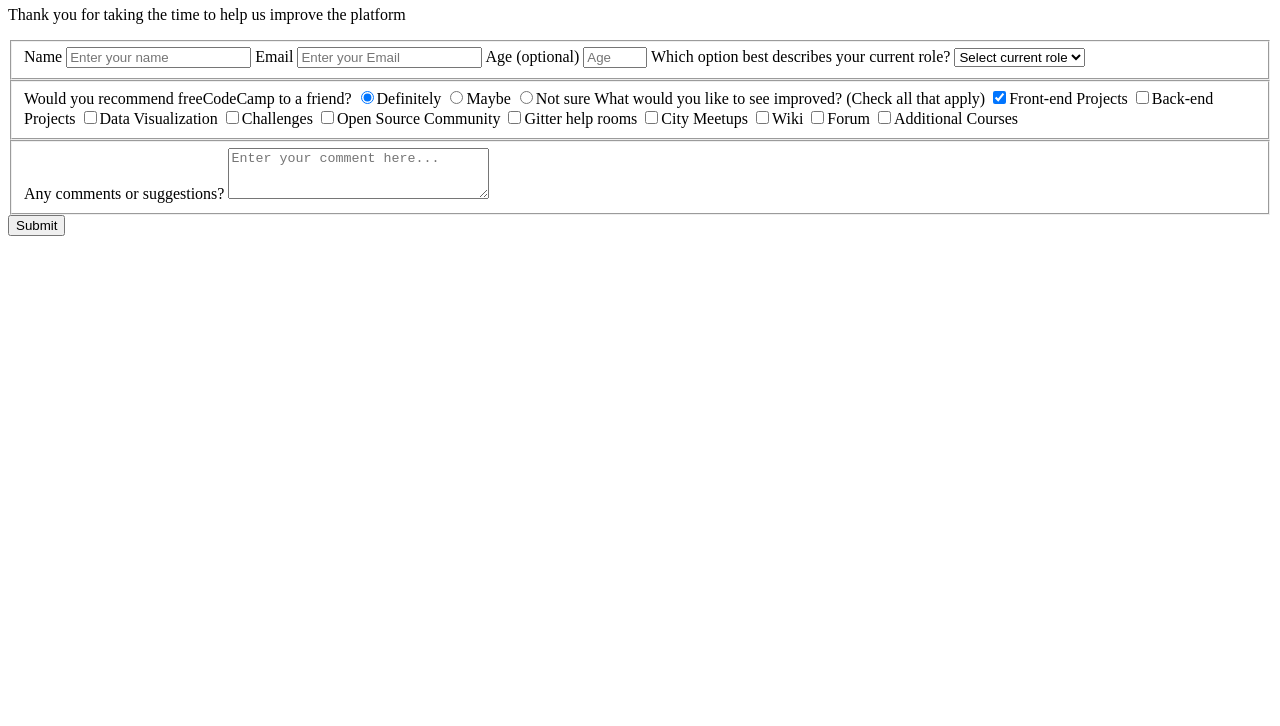
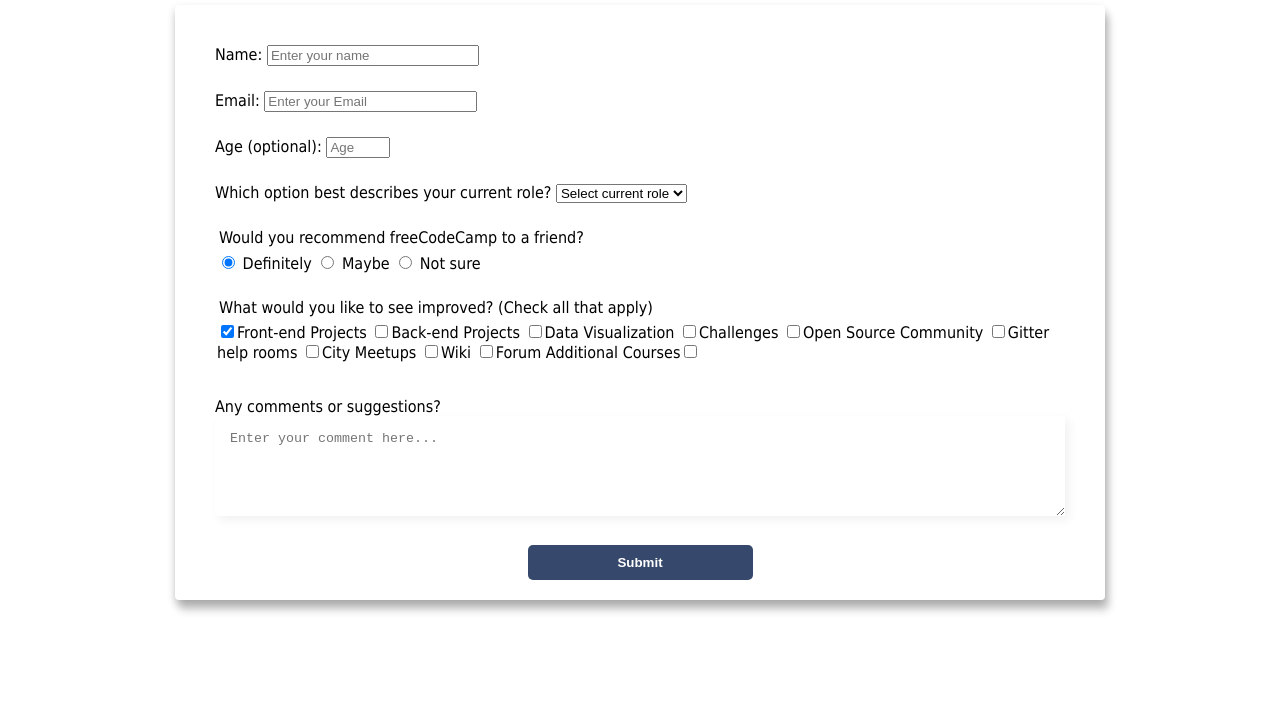
Before and after one commit to Ahmed-Mattar/FCC-Responsive_web_design, a plain HTML site: page Survey Form/index.html in a window 1280 px wide. Shown: the part 74-800 px from the top of the page. Drawn offline with Linux system fonts and the light colour scheme.

Commit message:
feat: use basic css to syle the form

```diff
--- a/Survey Form/index.html
+++ b/Survey Form/index.html
@@ -15,16 +15,23 @@
   </p>
 
   <form id="survey-form" action="">
-    <fieldset>
-      <label id="name-label">Name
+
+    <div class="form-group">
+      <label id="name-label" for="name">Name: </label>
       <input type="text" id="name" placeholder="Enter your name" required />
-      </label>
-      <label id="email-label">Email
-        <input type="email" id="email" required placeholder="Enter your Email" /></label>
-      <label id="number-label">Age (optional)
-        <input type="number" placeholder="Age" id="number" min="13" max="120" /></label>
+    </div>
+    <div class="form-group">
+      <label id="email-label" for="email">Email: </label>
+      <input type="email" id="email" required placeholder="Enter your Email" />
+    </div>
+    <div class="form-group">
+      <label id="number-label" for="number">Age (optional): </label>
+      <input id="number" type="number" placeholder="Age" min="13" max="120" />
+    </div>
 
-      <label>Which option best describes your current role?
+
+    <div class="form-group">
+      <label for="dropdown">Which option best describes your current role? </label>
       <select id="dropdown">
         <option>Select current role</option>
         <option>Student</option>
@@ -33,24 +40,29 @@
         <option>Prefer not to say</option>
         <option>other</option>
       </select>
-      </label>
+    </div>
 
 
 
 
+    <fieldset>
+      <legend>Would you recommend freeCodeCamp to a friend?</legend>
+
+      <input type="radio" id="Definitely" name="recommend" value="Definitely" checked>
+      <label for="Definitely">Definitely</label>
+
+
+      <input type="radio" id="Maybe" name="recommend" value="Maybe">
+      <label for="Maybe">Maybe</label>
+
+
+      <input type="radio" id="Not sure" name="recommend" value="Not sure">
+      <label for="Not sure">Not sure</label>
+
     </fieldset>
 
     <fieldset>
-
-      <label>
-        Would you recommend freeCodeCamp to a friend?
-        <label><input type="radio" checked name="recommend" value="Definitely" />Definitely</label>
-        <label><input type="radio" name="recommend" value="Maybe" />Maybe</label>
-        <label><input type="radio" name="recommend" value="Not sure" />Not sure</label>
-      </label>
-
-      <label>
-        What would you like to see improved? (Check all that apply)
+      <legend>What would you like to see improved? (Check all that apply)</legend>
       <label><input type="checkbox" checked name="improve" value="Front-end Projects" />Front-end Projects</label>
       <label><input type="checkbox" name="improve" value="Back-end Projects" />Back-end Projects</label>
       <label><input type="checkbox" name="improve" value="Data Visualization" />Data Visualization</label>
@@ -61,19 +73,14 @@
       <label><input type="checkbox" name="improve" value="City Meetups" />City Meetups</label>
       <label><input type="checkbox" name="improve" value="Wiki" />Wiki</label>
       <label><input type="checkbox" name="improve" value="Forum" />Forum</label>
-        <label><input type="checkbox" name="improve" value="Additional Courses" />Additional Courses</label>
+      <label>Additional Courses</label><input type="checkbox" name="improve" value="Additional Courses" />
+    </fieldset>
 
-      </label>
+    <div class="form-group">
+      <label for="textarea">Any comments or suggestions?</label>
+      <textarea id="textarea" placeholder="Enter your comment here..." cols="30" rows="3"></textarea>
+    </div>
 
-    </fieldset>
-    <fieldset>
-
-      <label>
-        Any comments or suggestions?
-        <textarea placeholder="Enter your comment here..." cols="30" rows="3"></textarea>
-      </label>
-
-    </fieldset>
     <input id="submit" type="submit" value="Submit" />
   </form>
 </body>
--- a/Survey Form/styles.css
+++ b/Survey Form/styles.css
@@ -0,0 +1,72 @@
+/* include the padding and border in an element's total width and height. */
+* {
+  box-sizing: border-box;
+}
+
+h1 {
+  font-weight: 400px;
+  line-height: 1.5rem;
+}
+
+p {
+  font-size: 1rem;
+}
+
+h1,
+p {
+  margin-top: 0;
+  margin-bottom: 0.5rem;
+  text-align: center;
+}
+
+body {
+  font-family: Tahoma;
+  font-size: 16px;
+  margin: 20px;
+  background-color: white;
+}
+
+form {
+  width: 75%;
+  box-shadow: 0 4px 8px 0 rgba(0, 0, 0, 0.2), 4px 10px 8px 0 rgba(0, 0, 0, 0.2);
+  padding: 15px;
+  border-radius: 0.25rem;
+  margin: auto;
+}
+
+textarea {
+  width: 100%;
+  resize: vertical;
+  padding: 15px;
+  border: none;
+  box-shadow: 4px 4px 10px rgba(0, 0, 0, 0.06);
+  height: 100px;
+}
+
+fieldset {
+  border: none;
+  margin: 15px;
+}
+
+input[type="submit"] {
+  display: block;
+  padding: 10px;
+  border: none;
+  background-color: #36486b;
+  color: #fff;
+  font-weight: 600;
+  border-radius: 5px;
+  width: 25%;
+  margin: 10px auto 5px auto;
+  cursor: pointer;
+}
+
+.form-group {
+  display: block;
+  margin: 25px;
+}
+
+input[type="text"],
+input[type="email"] {
+  width: 25%;
+}
```
Lines whose indentation alone changed are shown as unchanged.
